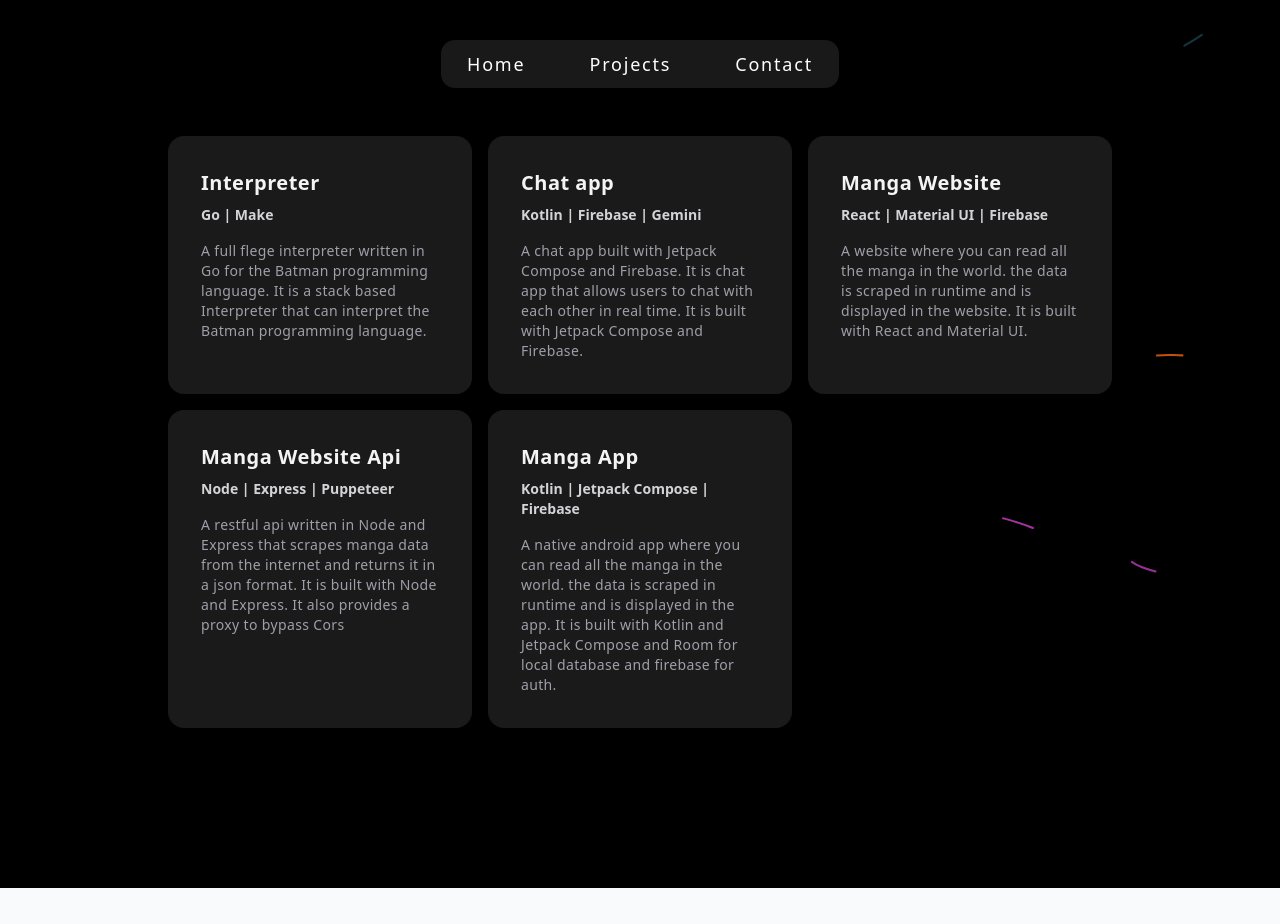
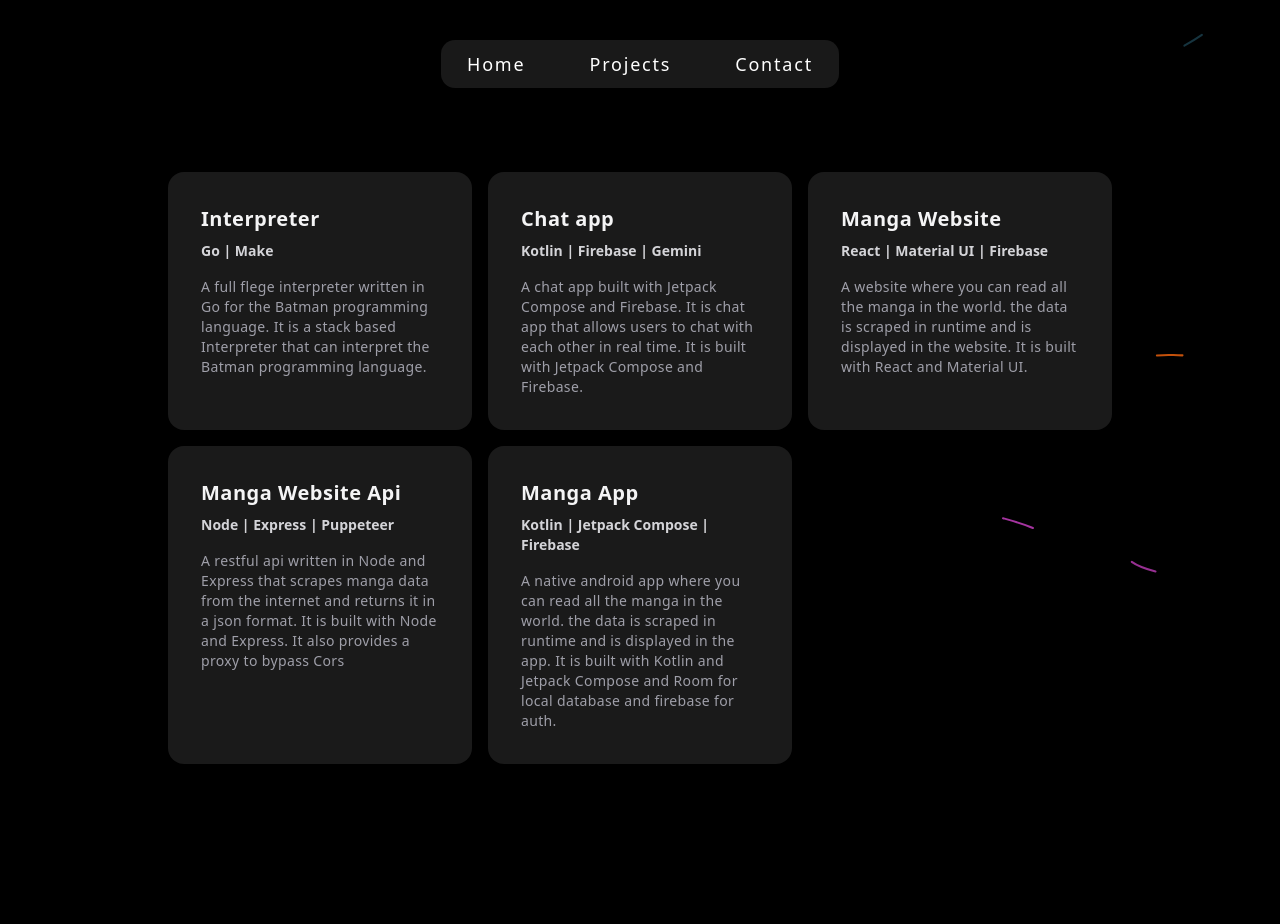
Before and after one commit to BatmanBoxer/potfolio, a Next.js app: page /projects in a window 1280 px wide. Before the commit the page ends 888 px from the top, so only its background shows below. Built offline with nearby package versions, Linux system fonts and the light colour scheme.

Commit message:
made margine changes

```diff
--- a/app/layout.js
+++ b/app/layout.js
@@ -26,7 +26,7 @@
       <body
         className={`${geistSans.variable} ${geistMono.variable} antialiased bg-gray-50`}
       >
-        <BackgroundLines svgOptions={{ duration: 5 }}>
+        <BackgroundLines svgOptions={{ duration: 5 }} className="bg-black">
           <div className="flex md:hidden bg-black items-center justify-center h-[100vh]">
             <h1 className="text-white font-bold text-2xl text-center">
               Please visit using your Laptop or Computer
--- a/app/projects/page.jsx
+++ b/app/projects/page.jsx
@@ -42,7 +42,7 @@
 ];
 const Projects = () => {
   return (
-    <div className="bg-black h-[100vh]">
+    <div className="bg-black h-[100vh] flex mt-9 ">
       <motion.div
         initial={{ opacity: 0, y: -50 }}
         animate={{ opacity: 1, y: 0 }}
```
